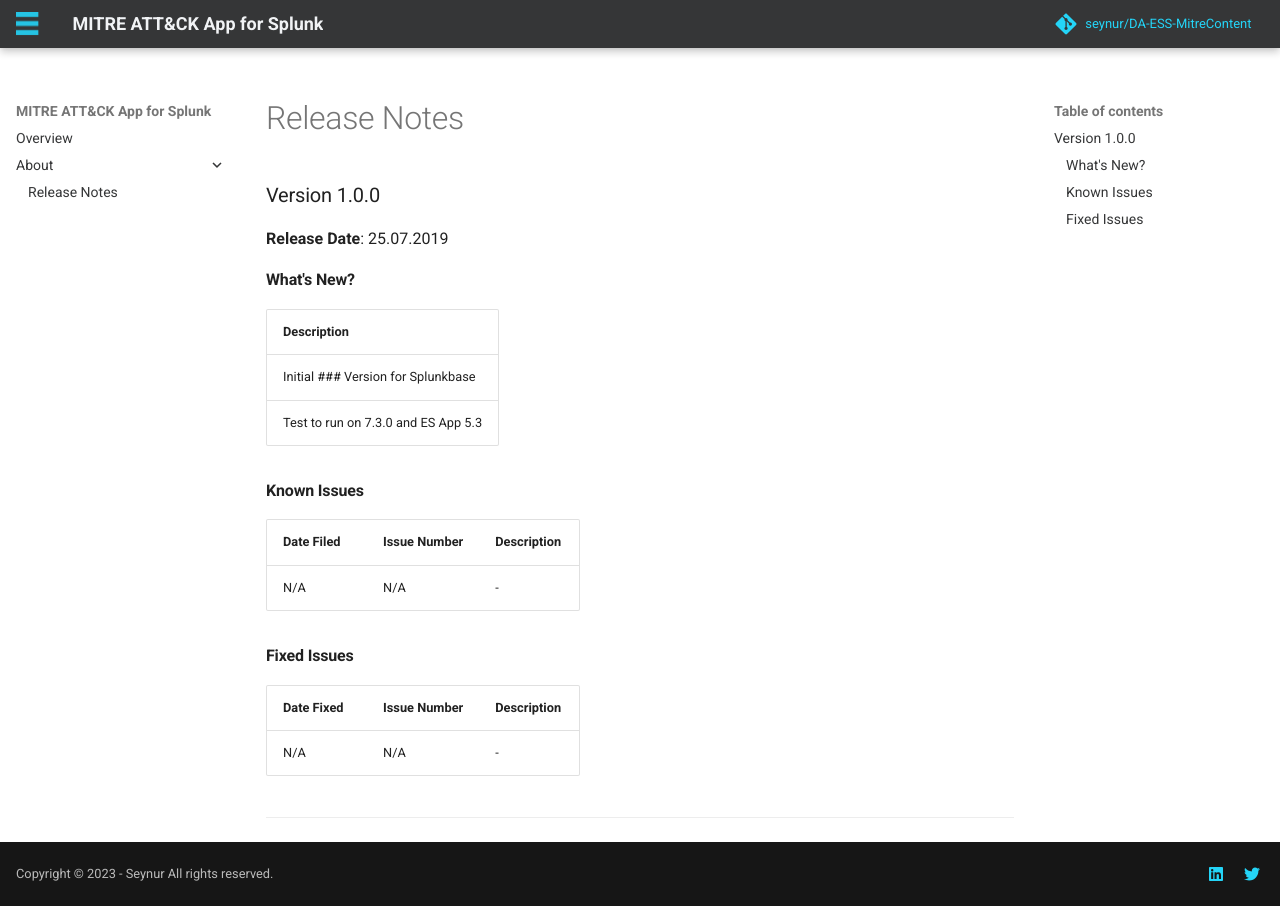
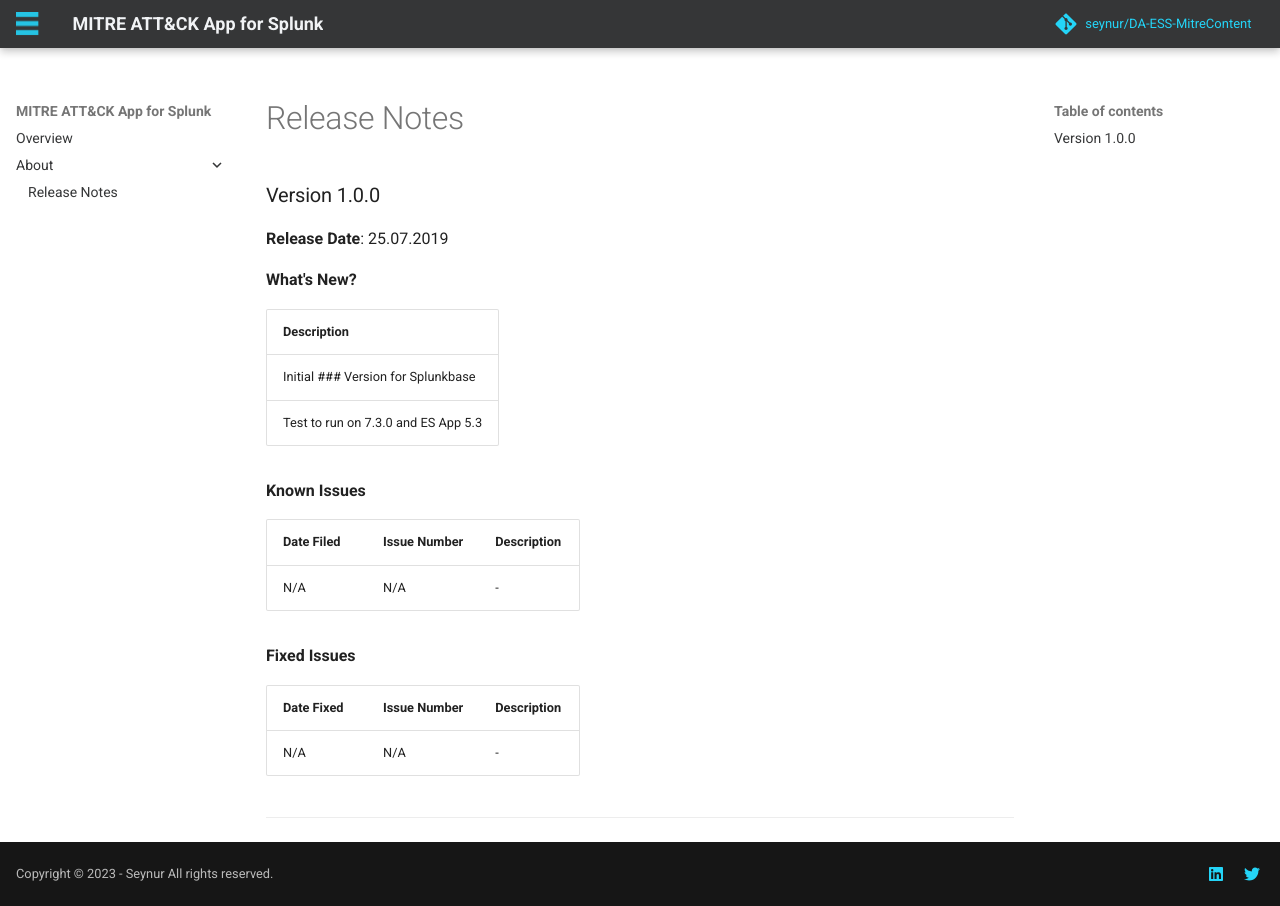
Before and after one commit to Oykucann/mitre-app-for-splunk-docs, an MkDocs documentation site: the page built from docs/release_notes.md, in a window 1280 px wide. Built offline with MkDocs 1.6.1 and Material for MkDocs 9.7.7, drawn with Linux system fonts in a browser that asks for light colours; comment, search, counter and statistics services are not loaded; the version menu is left out.

Commit message:
Update release_notes.md

```diff
--- a/docs/release_notes.md
+++ b/docs/release_notes.md
@@ -7,21 +7,21 @@
 ### Version 1.0.0
 **Release Date**: 25.07.2019
 
-#### What's New?
+**What's New?**
 
 | Description |
 | ------------------------
 | Initial ### Version for Splunkbase
 | Test to run on 7.3.0 and ES App 5.3
 
-#### Known Issues
+**Known Issues**
 
 | Date Filed    | Issue Number      | Description |
 | ------------- | ----------------  | ----------------------
 | N/A    | N/A          | -
 
 
-#### Fixed Issues
+**Fixed Issues**
 
 | Date Fixed    | Issue Number      | Description |
 | ------------- | ----------------  | ----------------------
```
